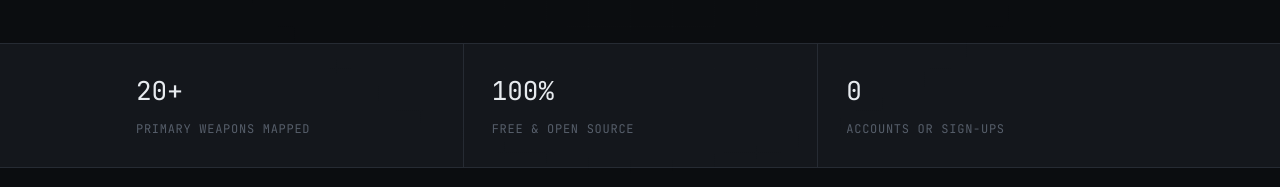
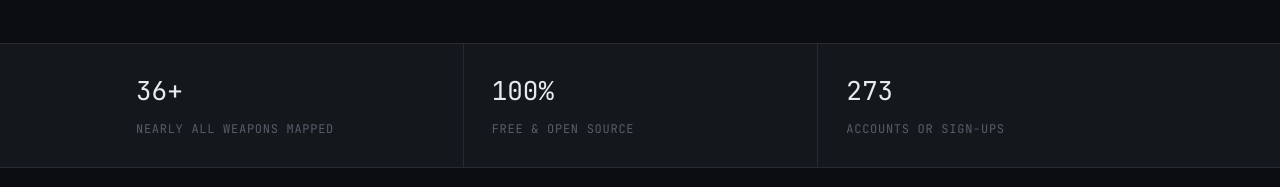
Before and after one commit to bekdjeee913-bot/ikljgvrtedbnn, a plain HTML site: page index.html in a window 1280 px wide. Shown: the part 604-791 px from the top of the page. Drawn offline with Linux system fonts and the light colour scheme.

Commit message:
Update index.html

```diff
--- a/index.html
+++ b/index.html
@@ -132,15 +132,15 @@
     <section class="stat-strip">
       <div class="wrap">
         <div class="stat">
-          <span class="num">20+</span>
-          <span class="label">Primary weapons mapped</span>
+          <span class="num">36+</span>
+          <span class="label">Nearly all weapons mapped</span>
         </div>
         <div class="stat">
           <span class="num">100%</span>
           <span class="label">Free &amp; open source</span>
         </div>
         <div class="stat">
-          <span class="num">0</span>
+          <span class="num">273</span>
           <span class="label">Accounts or sign-ups</span>
         </div>
       </div>
```
